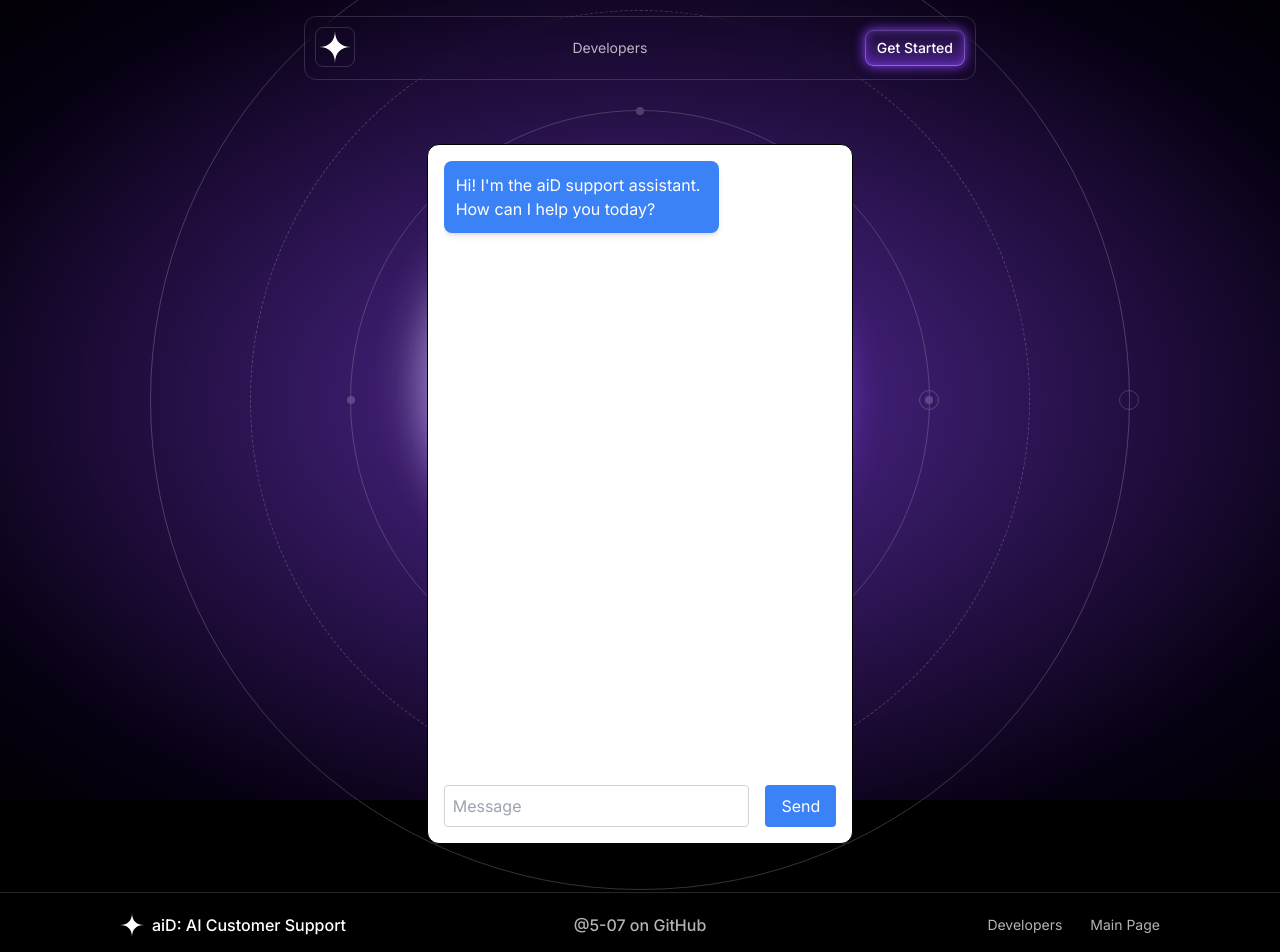
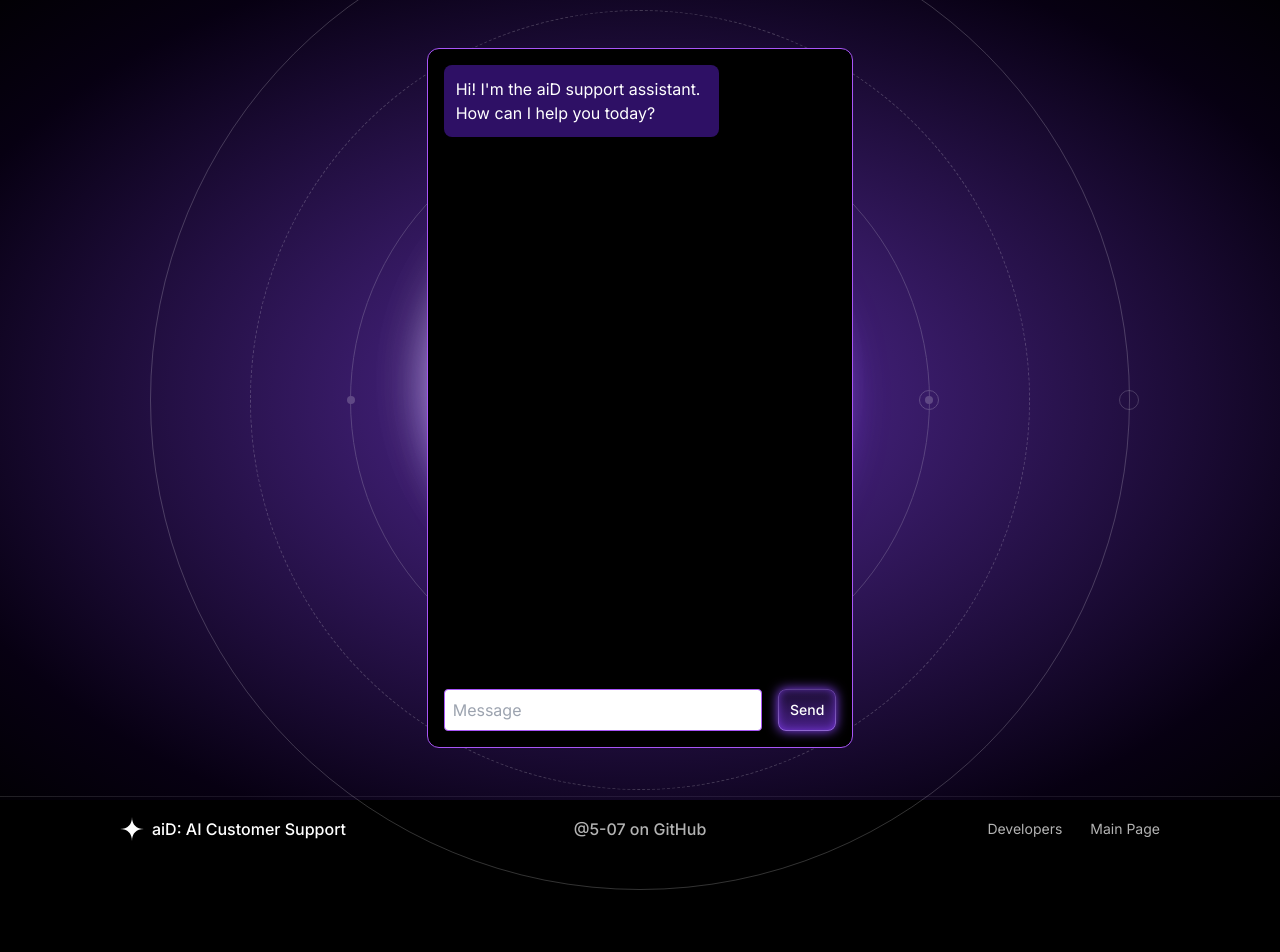
Before and after one commit to 5-07/aiD, a Next.js app: page /chat in a window 1280 px wide. Shown: the top 952 px of the page. After the commit the page ends 890 px from the top, so only its background shows below. Built offline with nearby package versions, Linux system fonts and the light colour scheme.

Commit message:
Changed the visuals of the chat box

```diff
--- a/src/app/api/chat/route.js
+++ b/src/app/api/chat/route.js
@@ -1,7 +1,7 @@
 import {NextResponse} from 'next/server'
 import OpenAI from 'openai'
 
-const systemPrompt = "You are a helpful assistant who can answer any questions regarding the aiD website"
+const systemPrompt = "You are a helpful assistant who can answer any questions regarding the aiD website."
 
 export async function POST(req) {
   const openai = new OpenAI()
--- a/src/app/chat/page.tsx
+++ b/src/app/chat/page.tsx
@@ -3,6 +3,7 @@
 import { useState, useRef } from "react";
 import { Header } from "@/sections/Header";
 import { Footer } from "@/sections/Footer";
+import { Button } from "@/components/button";
 
 export default function Chat() {
   const [messages, setMessages] = useState([
@@ -79,7 +80,7 @@ export default function Chat() {
 
   return (
     <>
-      <Header />
+
       <div className="absolute inset-0 bg-[radial-gradient(75%_75%_at_center_center,rgb(140,69,255,.5)_15%,rgb(14,0,36,.5)_78%,transparent)]"></div>
       {/*start planet*/}
       <div className="absolute h-64 w-64 md:h-96 md:w-96 bg-purple-500 rounded-full border-white/20 top-1/2 left-1/2 -translate-x-1/2 -translate-y-1/2 bg-[radial-gradient(50%_50%_at_16.8%_18.3%,white,rgb(184,148,255)_37.7%,rgb(24,0,66))] shadow-[-20px_-20px_50px_rgb(255,255,255,.5),-20px_-20px_80px_rgb(255,255,255,.1),0_0_50px_rgb(140,69,255)]"></div>
@@ -104,7 +105,7 @@ export default function Chat() {
 
       {/*chat container*/}
       <div className="flex justify-center items-center my-12">
-        <div className="relative w-1/2 lg:w-1/3 h-[700px] border border-black p-4 flex flex-col space-y-4 bg-white rounded-xl z-50">
+        <div className="relative w-1/2 lg:w-1/3 h-[700px] border border-purple-500 p-4 flex flex-col space-y-4 bg-black rounded-xl z-50">
           <div className="flex-grow overflow-auto flex flex-col space-y-2">
             {messages.map((message, index) => (
               <div
@@ -116,8 +117,8 @@ export default function Chat() {
                 <div
                   className={`p-3 rounded-lg text-white max-w-[70%] shadow-md ${
                     message.role === "assistant"
-                      ? "bg-blue-500"
-                      : "bg-green-500"
+                      ? "bg-violet-950"
+                      : "bg-purple-950"
                   } ${
                     expandedMessageIndex === index ||
                     index >= messages.length - 2
@@ -135,7 +136,7 @@ export default function Chat() {
           <div className="flex flex-col sm:flex-row gap-4 w-full">
             <input
               type="text"
-              className="w-[90%] p-2 border border-gray-300 rounded text-black"
+              className="w-[90%] p-2 border border-purple-500 rounded text-black"
               placeholder="Message"
               value={message}
               onChange={(e) => setMessage(e.target.value)}
@@ -144,13 +145,13 @@ export default function Chat() {
               }}
               disabled={isLoading}
             />
-            <button
-              className="py-2 px-4 bg-blue-500 text-white rounded w-full sm:w-auto"
+            <Button
+
               onClick={sendMessage}
               disabled={isLoading}
             >
               {isLoading ? "Sending..." : "Send"}
-            </button>
+            </Button>
           </div>
         </div>
       </div>
```
